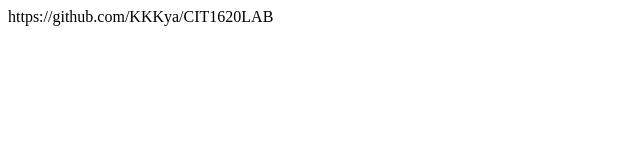
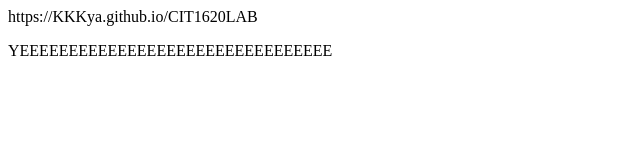
Before and after one commit to KKKya/CIT1620LAB, a plain HTML site: page gh-pages.html in a window 1280 px wide. Shown: the whole page, without its empty margins (0-640 px from the left). Drawn offline with Linux system fonts and the light colour scheme.

Commit message:
Update gh-pages.html

```diff
--- a/gh-pages.html
+++ b/gh-pages.html
@@ -5,7 +5,9 @@
 	</head>
 
 	<body>
-		https://github.com/KKKya/CIT1620LAB
+		https://KKKya.github.io/CIT1620LAB
 	</body>
+	<p> YEEEEEEEEEEEEEEEEEEEEEEEEEEEEEEEE
+	</p>
 
 </html>
```
